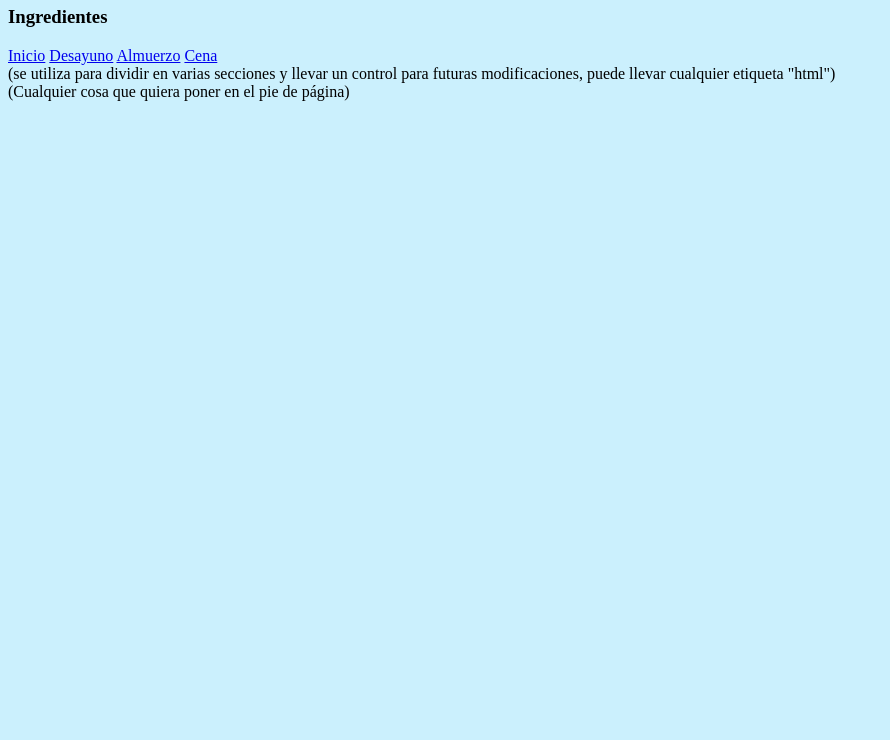
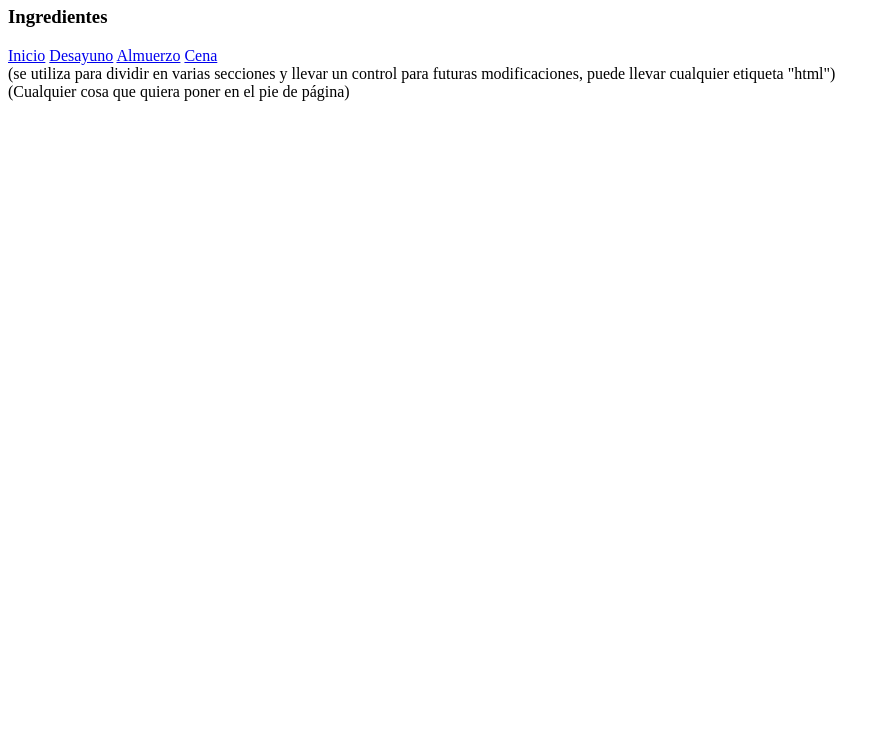
Before and after one commit to CamposRodolfo/RestauranteWeb, a plain HTML site: page receta_desayuno.html in a window 1280 px wide. Shown: the part 60-800 px from the top of the page, without its empty margins (0-890 px from the left). Drawn offline with Linux system fonts and the light colour scheme.

Commit message:
Update receta_desayuno.html
a

```diff
--- a/receta_desayuno.html
+++ b/receta_desayuno.html
@@ -4,12 +4,6 @@
     <head>
     <meta charset="UTF-8">
     <meta name="viewport" content="width=device-width, initial-scale=1.0">
-
-    <style>
-        body{
-            background-color: rgb(203, 240, 253);
-        }
-    </style>
 
     <head>
         <h1>DESAYUNOS</h1>
```
